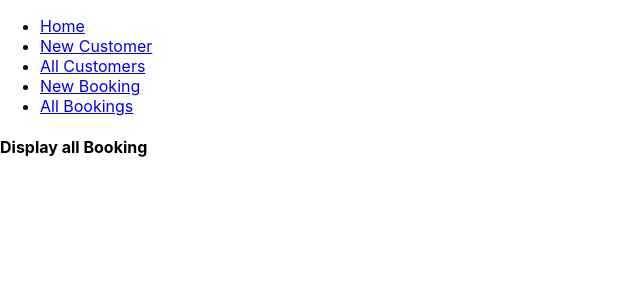
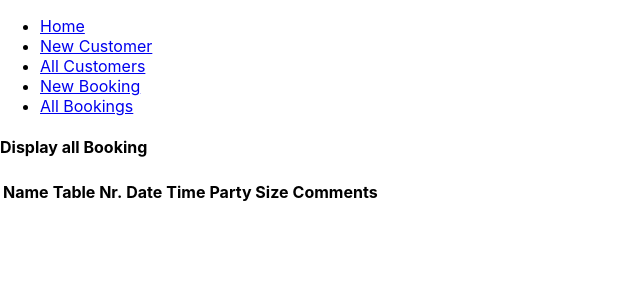
Before and after one commit to Maskonk/RestaurantBookingProject, a React (Create React App) app in the folder restaurant/: page /bookings in a window 1280 px wide. Shown: the top 300 px of the page, without its empty margins (0-640 px from the left). Built offline with nearby package versions, Linux system fonts and the light colour scheme; no server answers.

Commit message:
All bookings table

```diff
--- a/restaurant/src/Components/AllBookings.js
+++ b/restaurant/src/Components/AllBookings.js
@@ -1,9 +1,10 @@
 import React from "react";
+import AllBookingsTable from "./AllBookingsTable";
 
 const AllBooking = () => (
  <div>
    <h4>Display all Booking</h4>
-
+   <AllBookingsTable/>
  </div>
 );
 
--- /dev/null
+++ b/restaurant/src/Components/AllBookingsTable.js
@@ -0,0 +1,22 @@
+import React, {Fragment} from 'react';
+import AllBookingsTableItem from './AllBookingsTableItem';
+
+const AllBookingsTable = (props) => {
+    return (
+        <Fragment>
+      <table>
+        <tr>
+          <th>Name</th>
+          <th>Table Nr.</th>
+          <th>Date</th>
+          <th>Time</th>
+          <th>Party Size</th>
+          <th>Comments</th>
+        </tr>
+      </table>
+        </Fragment>
+    )
+  }
+
+
+export default AllBookingsTable;
--- /dev/null
+++ b/restaurant/src/Components/AllBookingsTableItem.js
@@ -0,0 +1,9 @@
+import React from 'react';
+
+const AllBookingsTableItem = (props) => {
+  return (
+    null
+  )
+}
+
+export default AllBookingsTableItem;
```
